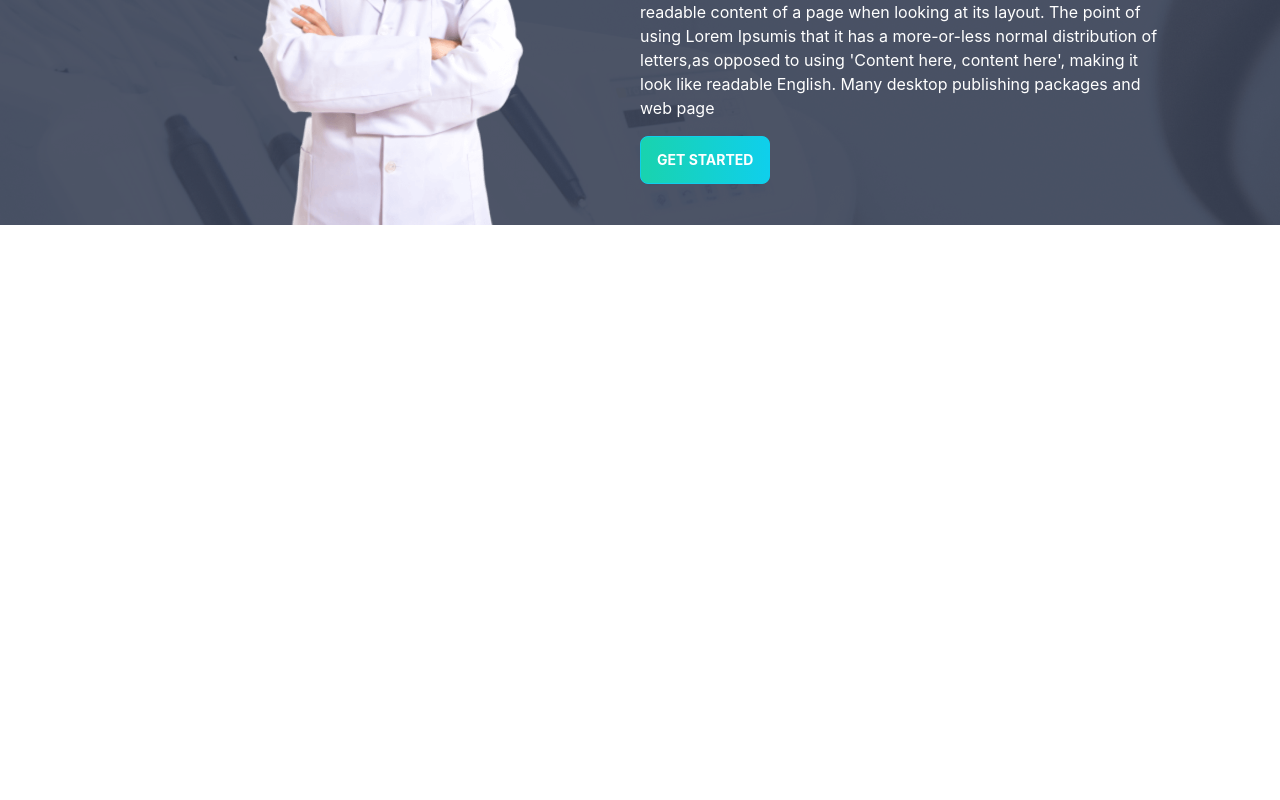
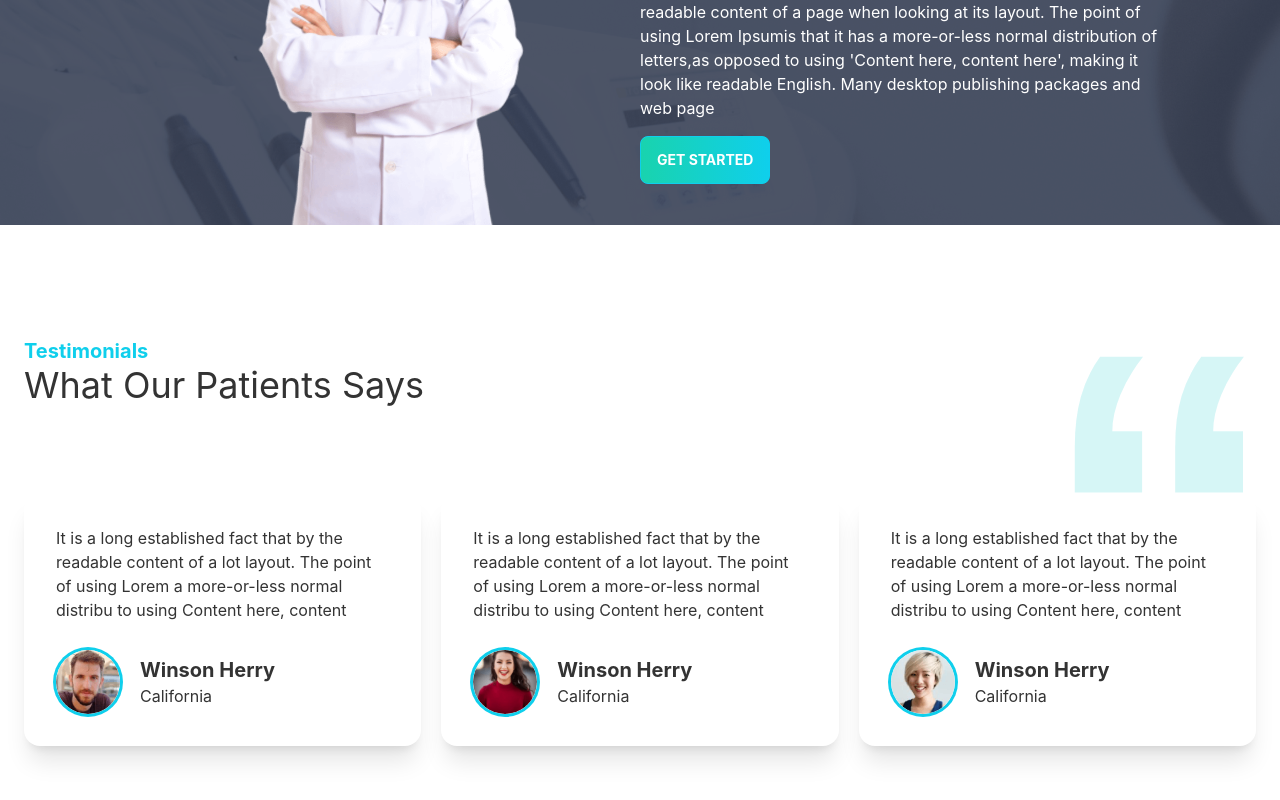
Before and after one commit to abdullah-masud/Doctors-Portal-Client, a React (Create React App) app: page / in a window 1280 px wide. Shown: the part 2676-3476 px from the top of the page. Before the commit the page ends 3013 px from the top, so only its background shows below. Built offline with nearby package versions, Linux system fonts and the light colour scheme.

Commit message:
testimonials added

```diff
--- a/src/Pages/Home/Home.js
+++ b/src/Pages/Home/Home.js
@@ -4,6 +4,7 @@
 import Info from './Info';
 import MakeAppointment from './MakeAppointment';
 import Services from './Services';
+import Testimonials from './Testimonials';
 
 const Home = () => {
     return (
@@ -13,6 +14,7 @@
             <Services />
             <DentalCare />
             <MakeAppointment />
+            <Testimonials />
         </div>
     );
 };
--- /dev/null
+++ b/src/Pages/Home/Review.js
@@ -0,0 +1,24 @@
+import React from 'react';
+
+const Review = ({ review }) => {
+    return (
+        <div class="card lg:max-w-lg bg-base-100 shadow-xl">
+            <div class="card-body">
+                <p>{review.review}</p>
+                <div class="flex items-center mt-5">
+                    <div class="avatar">
+                        <div class="w-16 rounded-full ring ring-primary ring-offset-base-100 mr-5">
+                            <img src={review.img} alt="" />
+                        </div>
+                    </div>
+                    <div>
+                        <h4 className='text-xl font-bold'>{review.name}</h4>
+                        <p>{review.location}</p>
+                    </div>
+                </div>
+            </div>
+        </div>
+    );
+};
+
+export default Review;
--- /dev/null
+++ b/src/Pages/Home/Testimonials.js
@@ -0,0 +1,55 @@
+import React from 'react';
+import quote from '../../assets/icons/quote.svg'
+import people1 from '../../assets/images/people1.png'
+import people2 from '../../assets/images/people2.png'
+import people3 from '../../assets/images/people3.png'
+import Review from './Review';
+
+const Testimonials = () => {
+    const reviews = [
+        {
+            _id: 1,
+            name: 'Winson Herry',
+            location: 'California',
+            review: 'It is a long established fact that by the readable content of a lot layout. The point of using Lorem a more-or-less normal distribu to using Content here, content',
+            img: people1
+        },
+        {
+            _id: 2,
+            name: 'Winson Herry',
+            location: 'California',
+            review: 'It is a long established fact that by the readable content of a lot layout. The point of using Lorem a more-or-less normal distribu to using Content here, content',
+            img: people2
+        },
+        {
+            _id: 3,
+            name: 'Winson Herry',
+            location: 'California',
+            review: 'It is a long established fact that by the readable content of a lot layout. The point of using Lorem a more-or-less normal distribu to using Content here, content',
+            img: people3
+        },
+    ]
+    return (
+        <section className='container mx-auto my-28 px-6'>
+            <div className='flex justify-between'>
+                <div>
+                    <h4 className='text-xl text-primary font-bold'>Testimonials</h4>
+                    <h2 className='text-4xl'>What Our Patients Says</h2>
+                </div>
+                <div>
+                    <img className='w-24 lg:w-48' src={quote} alt="" />
+                </div>
+            </div>
+            <div className='grid grid-cols-1 md:grid-cols-2 lg:grid-cols-3 gap-5'>
+                {
+                    reviews.map(review => <Review
+                        key={review._id}
+                        review={review}
+                    ></Review>)
+                }
+            </div>
+        </section>
+    );
+};
+
+export default Testimonials;
```
